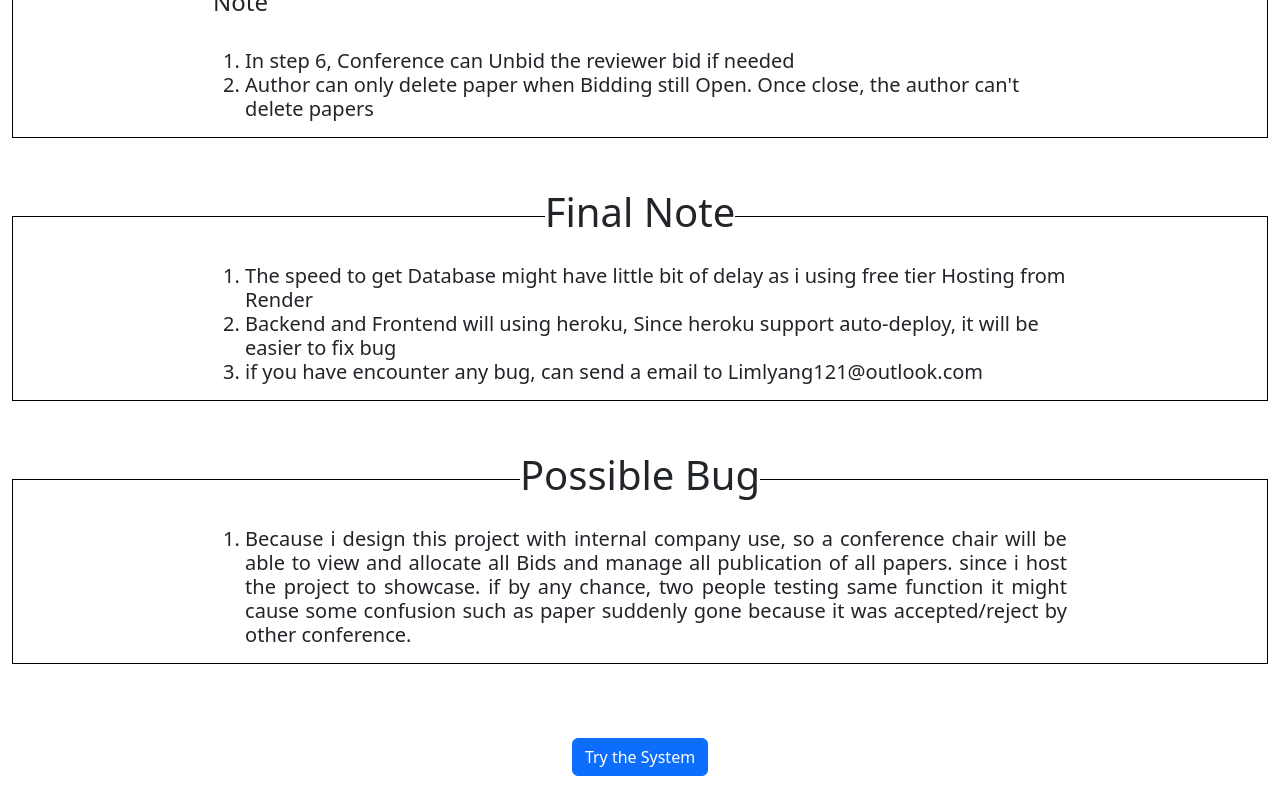
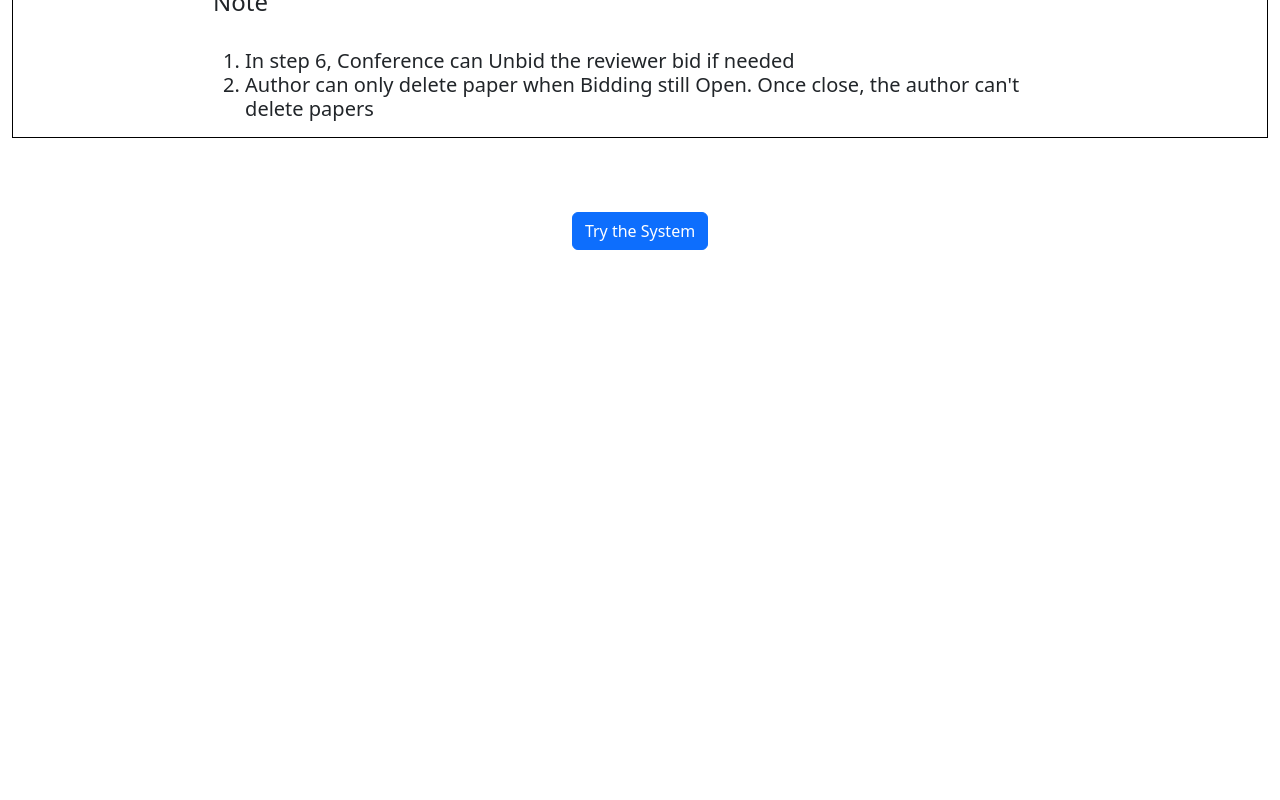
Before and after one commit to limlyang121/Front-end-Research, a React (Create React App) app: page / in a window 1280 px wide. Shown: the part 1152-1952 px from the top of the page. After the commit the page ends 1426 px from the top, so only its background shows below. Built offline with nearby package versions, Linux system fonts and the light colour scheme.

Commit message:
clean some stuff

```diff
--- a/src/Admin/UserList.js
+++ b/src/Admin/UserList.js
@@ -23,7 +23,6 @@ const UserList = () => {
       let response = await getAllUsers();
       setUsers(response)
       setLoading(false)
-
     }
 
     const fecthDataNonActive = async () => {
--- a/src/LandingPage.js
+++ b/src/LandingPage.js
@@ -128,59 +128,6 @@ const LandingPage = () => {
           </Container>
 
         </fieldset>
-
-        <fieldset>
-          <legend>
-            <h1>
-              Final Note
-            </h1>
-          </legend>
-
-          <Container style={{ width: "70%" }}  >
-            <h5>
-              <ol style={{ textAlign: "left" }} >
-                <li>
-                  The speed to get Database might have little bit of delay as i using free tier Hosting from Render
-                </li>
-                <li>
-                  Backend and Frontend will using heroku, Since heroku support auto-deploy, it will be easier to fix bug <br />
-                </li>
-                <li>
-                  if you have encounter any bug, can send a email to
-                  Limlyang121@outlook.com
-                </li>
-              </ol>
-            </h5>
-          </Container>
-
-        </fieldset>
-
-        <fieldset>
-          <legend>
-            <h1>
-              Possible Bug
-            </h1>
-          </legend>
-
-          <Container style={{ width: "70%" }}  >
-            <h5>
-              <ol style={{ textAlign: "left" }} >
-                <li>
-                  <p style={{ textAlign: "justify" }}>
-                    Because i design this project with internal company use, so a conference chair will be able to view and allocate all Bids
-                    and manage all publication  of all papers. since i host the project to showcase.
-                    if by any chance, two people testing same function it might cause some confusion such as paper suddenly gone
-                    because it was accepted/reject by other conference.
-                  </p>
-                </li>
-
-              </ol>
-
-            </h5>
-          </Container>
-
-        </fieldset>
-
         <br />
 
 
```
